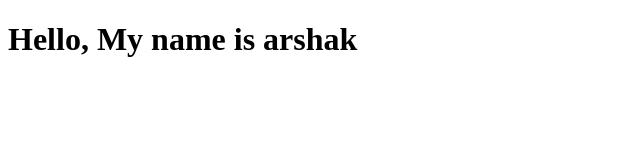
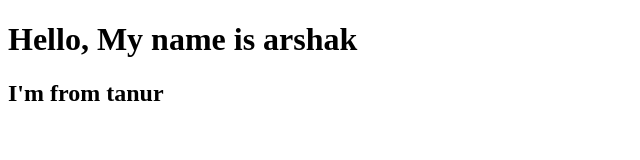
Before and after one commit to arshak2002/sample-git, a plain HTML site: page index.html in a window 1280 px wide. Shown: the whole page, without its empty margins (0-640 px from the left). Drawn offline with Linux system fonts and the light colour scheme.

Commit message:
Second commit

```diff
--- a/index.html
+++ b/index.html
@@ -9,6 +9,7 @@
 <body>
 
     <h1>Hello, My name is arshak</h1>
+    <h2>I'm from tanur </h2>
 
 </body>
 </html>
```
